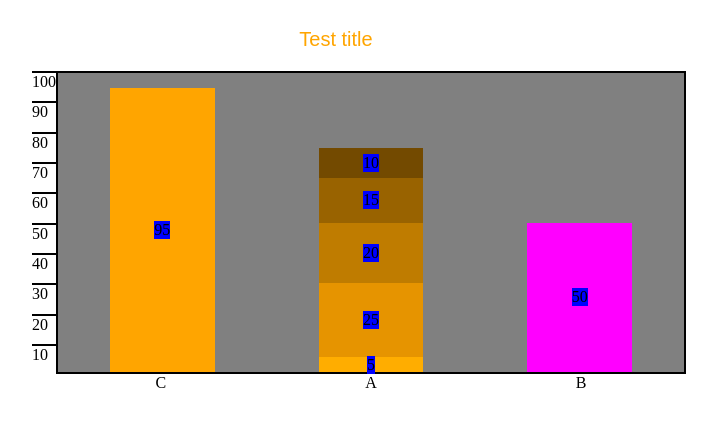
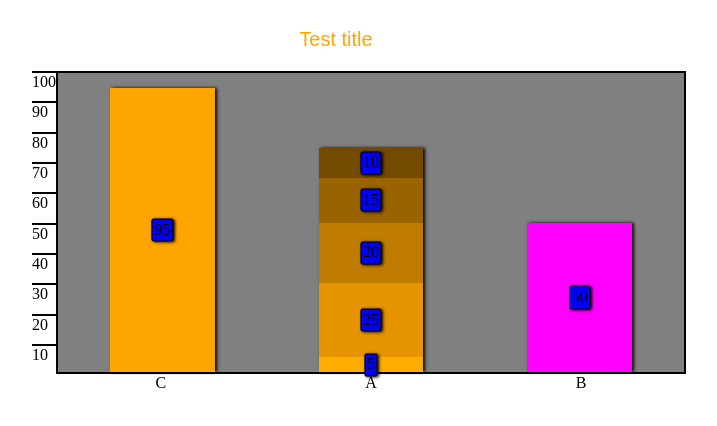
Before and after one commit to mattbed/Bar-Chart, a website: page public/index.html in a window 1280 px wide. Shown: the whole page, without its empty margins (22-739 px from the left). Drawn offline with nearby package versions, Linux system fonts and the light colour scheme.

Commit message:
Add simple styling elements to improve aesthetics

```diff
--- a/public/styles/main.css
+++ b/public/styles/main.css
@@ -50,6 +50,7 @@
 
 .graph-bar {
   position: relative;
+  box-shadow: 0.1em 0em 0.2em black;
 }
 
 .graph-bar-inner {
@@ -60,6 +61,11 @@
 .graph-bar-label {
   position: absolute;
   left: 50%;
+  padding: 0.1em;
+  text-align: center;
+  border: 0.05em solid black;
+  border-radius: 10%;
+  box-shadow: 0.1em 0.05em 0.2em black;
 }
 
 .x-axis {
```
